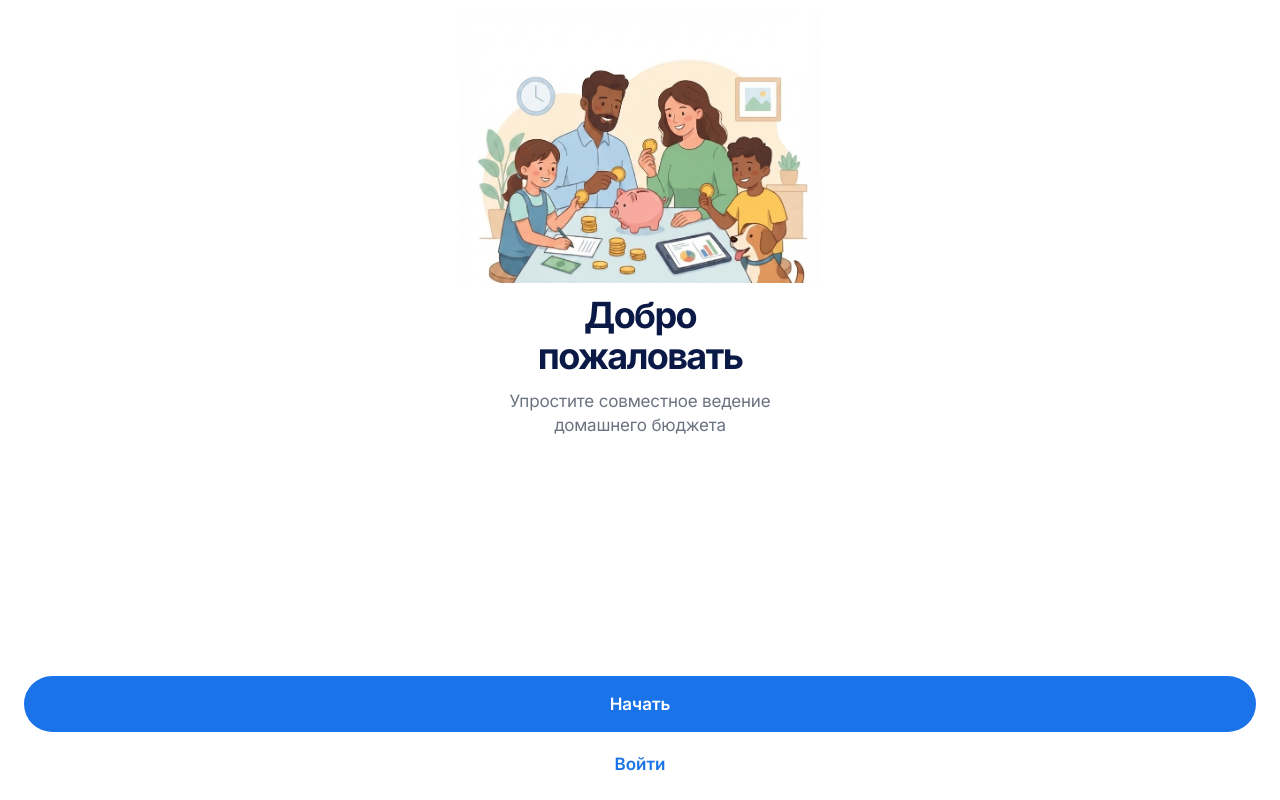
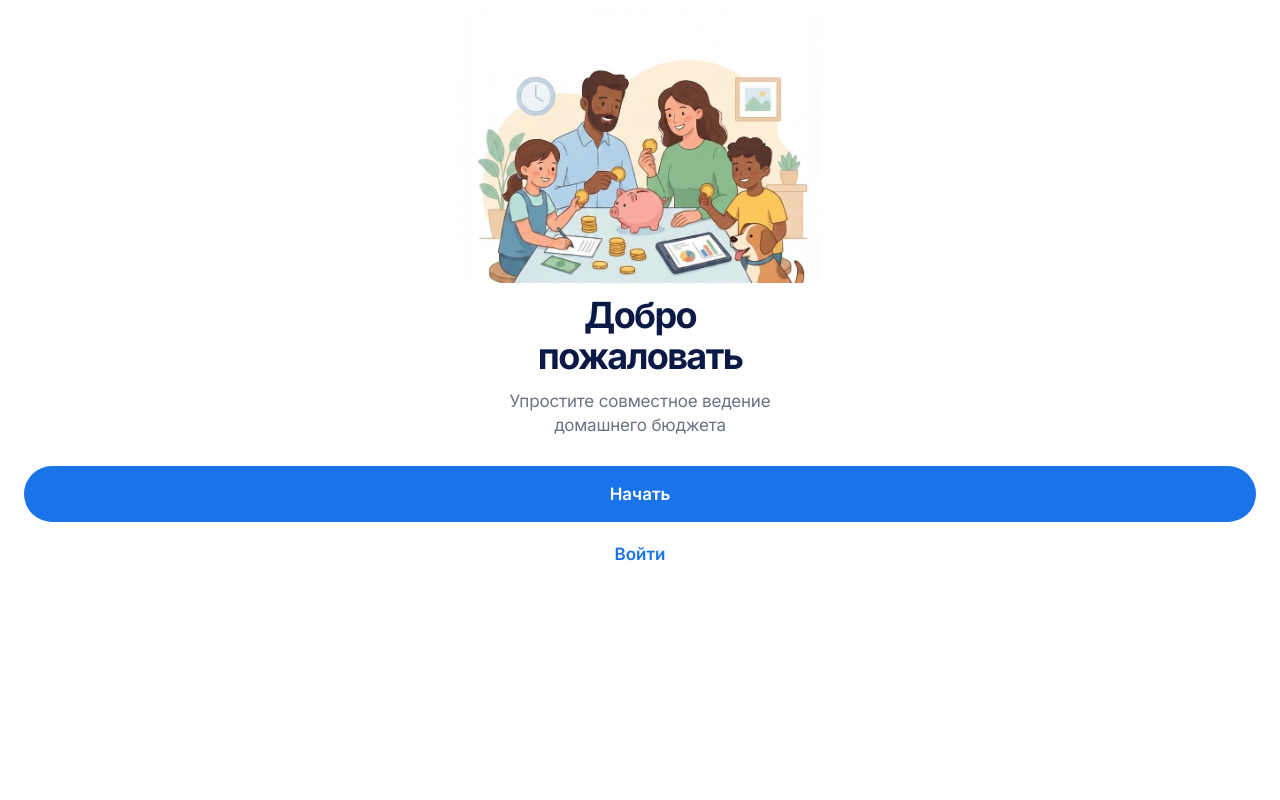
Before and after one commit to samusevvadim24-sys/fintrack, a Next.js app: page / in a window 1280 px wide. Built offline with nearby package versions, Linux system fonts and the light colour scheme.

Commit message:
Keep image layout and pull welcome actions back into visible viewport

```diff
--- a/app/globals.css
+++ b/app/globals.css
@@ -13,7 +13,7 @@ button { font:inherit; -webkit-tap-highlight-color:transparent; }
 .copy { width:100%; flex:0 0 auto; text-align:center; padding:clamp(8px,1.5dvh,16px) 0 clamp(10px,2dvh,20px); }
 .copy h1 { margin:0 0 14px; color:var(--foreground); font-size:clamp(27px,8vw,36px); line-height:1.12; font-weight:700; letter-spacing:-.045em; }
 .copy p { margin:0; color:var(--muted); font-size:clamp(14px,4.2vw,17px); line-height:1.4; font-weight:400; letter-spacing:-.01em; }
-.actions { width:100%; margin-top:auto; display:flex; flex-direction:column; gap:clamp(4px,1dvh,8px); flex:0 0 auto; }
+.actions { width:100%; margin-top:clamp(4px,1.5dvh,12px); display:flex; flex-direction:column; gap:clamp(4px,1dvh,8px); flex:0 0 auto; }
 .primary-button,.secondary-button { width:100%; border:0; border-radius:999px; cursor:pointer; -webkit-user-select:none; user-select:none; touch-action:manipulation; transition:transform .15s ease,opacity .15s ease,background .15s ease; }
 .primary-button { min-height:clamp(46px,7dvh,56px); padding:0 20px; color:#fff; background:var(--primary); font-size:clamp(16px,4.2vw,17px); font-weight:600; }
 .secondary-button { min-height:clamp(38px,6dvh,48px); padding:0 20px; color:var(--primary); background:transparent; font-size:clamp(15px,4.2vw,17px); font-weight:600; }
```
